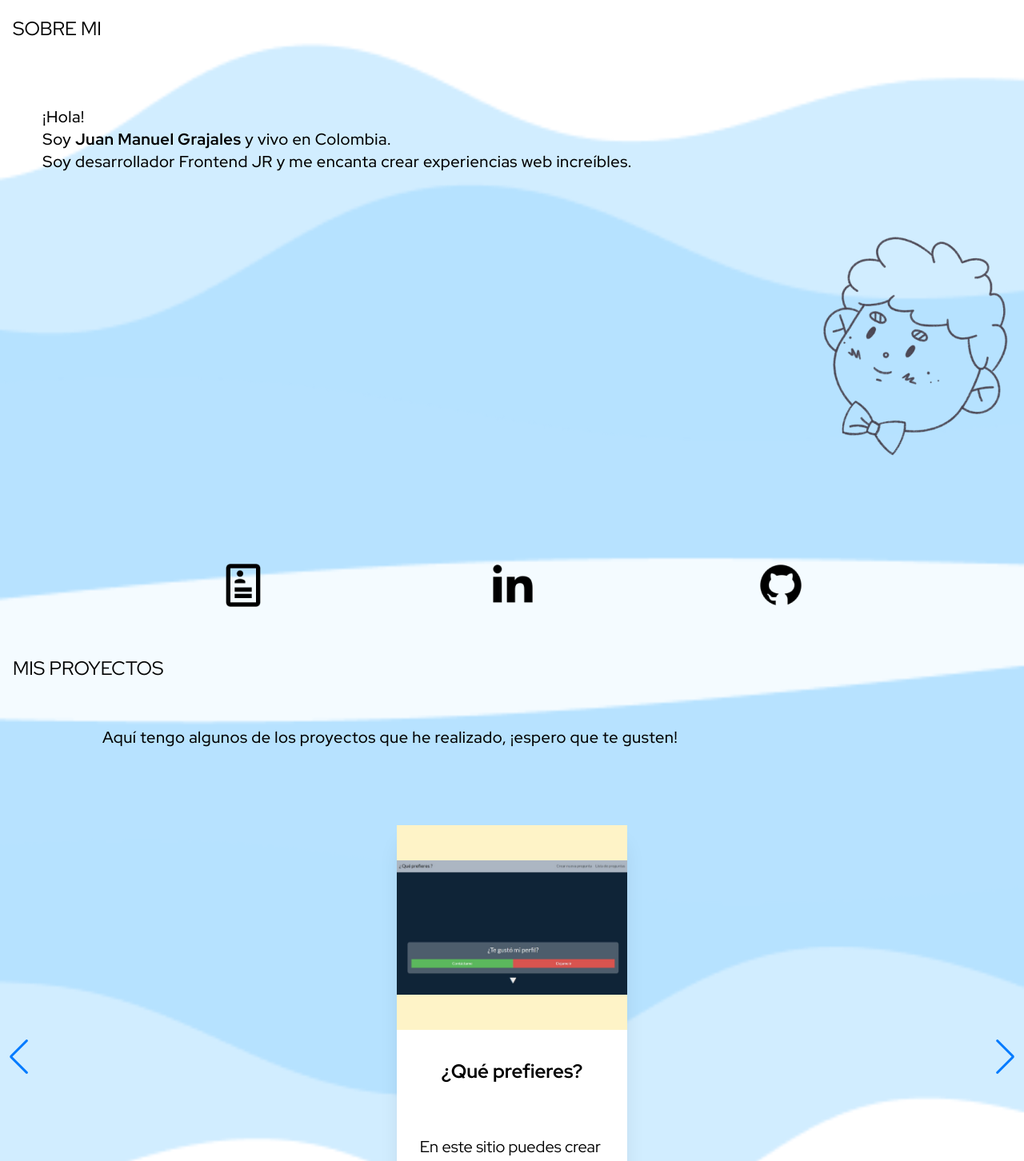
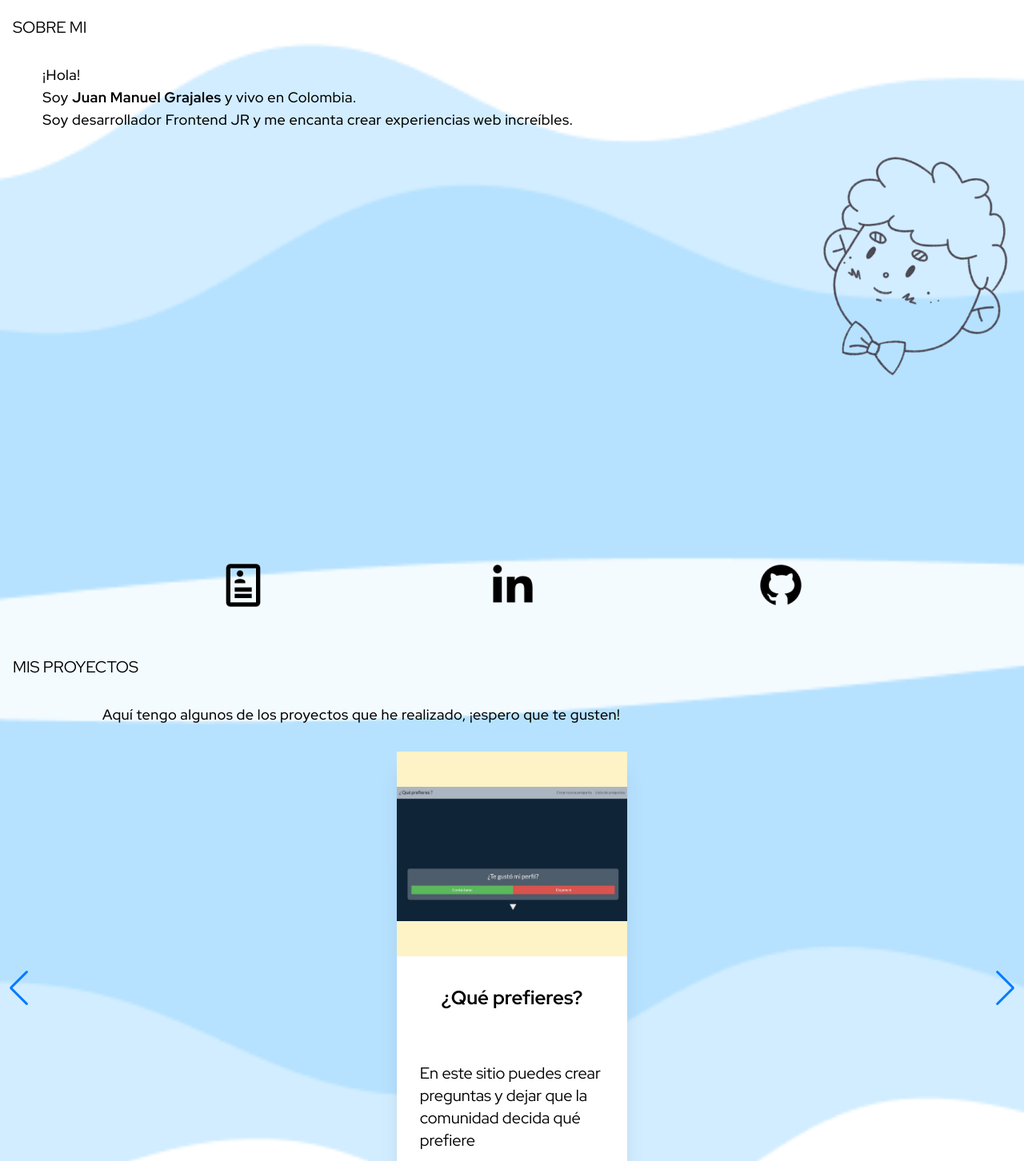
Before and after one commit to GrajalesU/portafolio-v2, a React (Vite) app: page / in a window 1280 px wide. Shown: the top 1452 px of the page at 80% size. Built offline with nearby package versions, Linux system fonts and the light colour scheme.

Commit message:
Fix style

```diff
--- a/src/components/About/About.jsx
+++ b/src/components/About/About.jsx
@@ -5,10 +5,10 @@ import wave from "../../assets/background/wave-about.png";
 
 export default function About() {
   return (
-    <div className="w-full h-screen">
+    <div className="w-full min-h-screen">
       <div>
-        <h2 className=" pt-5 ml-4 mb-20 text-2xl">SOBRE MI</h2>
-        <div className="tracking-wide font-medium w-11/12 mx-auto mb-20 text-xl">
+        <h2 className=" pt-5 ml-4 mb-8 text-xl">SOBRE MI</h2>
+        <div className="tracking-wide font-medium w-11/12 mx-auto mb-8 text-lg">
           <span>¡Hola!</span>
           <p>
             Soy <b>Juan Manuel Grajales</b> y vivo en Colombia.
--- a/src/components/Card/Card.jsx
+++ b/src/components/Card/Card.jsx
@@ -2,7 +2,7 @@ import React from "react";
 import quePrefieres from "./../../assets/projects/que_prefieres.jpg";
 export default function Card() {
   return (
-    <article className="w-72 h-[580px] shadow-xl bg-white mx-auto">
+    <article className="w-72 h-[580px] shadow-xl bg-white mx-auto mb-3">
       <div className="w-full h-64 bg-amber-100 flex mb-9">
         <img
           src={quePrefieres}
--- a/src/components/Contact/Contact.jsx
+++ b/src/components/Contact/Contact.jsx
@@ -3,7 +3,7 @@ import hired from "../../assets/background/hired.png";
 import wave from "../../assets/background/wave-contact.png";
 export default function Contact() {
   return (
-    <div className="w-full h-screen relative">
+    <div className="w-full min-h-screen relative">
       <img src={wave} className="absolute w-full -z-10" />
       <img
         src={hired}
--- a/src/components/Projects/Projects.jsx
+++ b/src/components/Projects/Projects.jsx
@@ -7,16 +7,16 @@ import "swiper/css/navigation";
 import wave from "../../assets/background/wave-projects.png";
 export default function Projects() {
   return (
-    <div className="w-full h-screen">
+    <div className="w-full min-h-screen">
       <img src={wave} className="absolute w-full -z-10" />
 
       <div>
-        <h2 className="pt-5 mb-14 ml-4 text-2xl">MIS PROYECTOS</h2>
-        <p className="w-4/5 mx-auto mb-24 text-xl font-medium tracking-wide">
+        <h2 className="pt-5 mb-8 ml-4 text-xl">MIS PROYECTOS</h2>
+        <p className="w-4/5 mx-auto mb-8 text-lg font-medium tracking-wide">
           Aquí tengo algunos de los proyectos que he realizado, ¡espero que te
           gusten!
         </p>
-        <div>
+        <div className="mb-8">
           <Swiper
             navigation={true}
             modules={[Navigation]}
--- a/src/components/Technologies/Technologies.jsx
+++ b/src/components/Technologies/Technologies.jsx
@@ -3,7 +3,7 @@ import TechList from "../TechList/TechList";
 import wave from "../../assets/background/wave-tech.png";
 export default function Technologies() {
   return (
-    <div className="w-full h-screen relative">
+    <div className="w-full min-h-screen relative">
       <div>
         <h2 className="w-full text-right pt-4 pr-6 text-2xl mb-10">
           TECNOLOGÍAS
```
